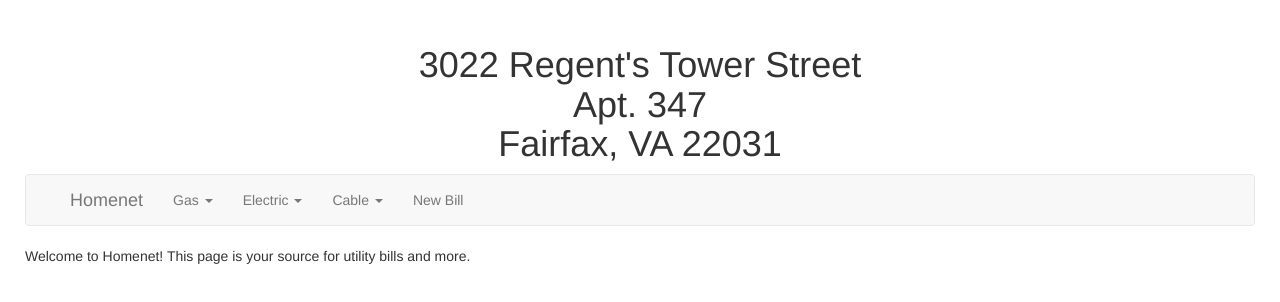
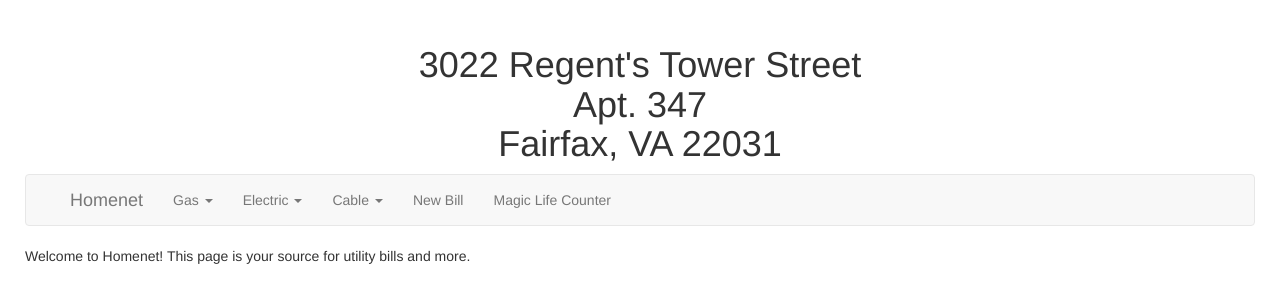
Before and after one commit to c-anna/homenet, a plain HTML site: page index.html in a window 1280 px wide. Drawn offline with nearby package versions, Linux system fonts and the light colour scheme.

Commit message:
Added a link to the Magic life counter on the homepage

```diff
--- a/index.html
+++ b/index.html
@@ -67,6 +67,10 @@
 				<a href="billInformer.html">New Bill</a>
 			  </li>
 
+			  <li>
+				<a href="MagicCounter.html">Magic Life Counter </a>
+			  </li>
+
 			</ul>
           </div>
 
```
